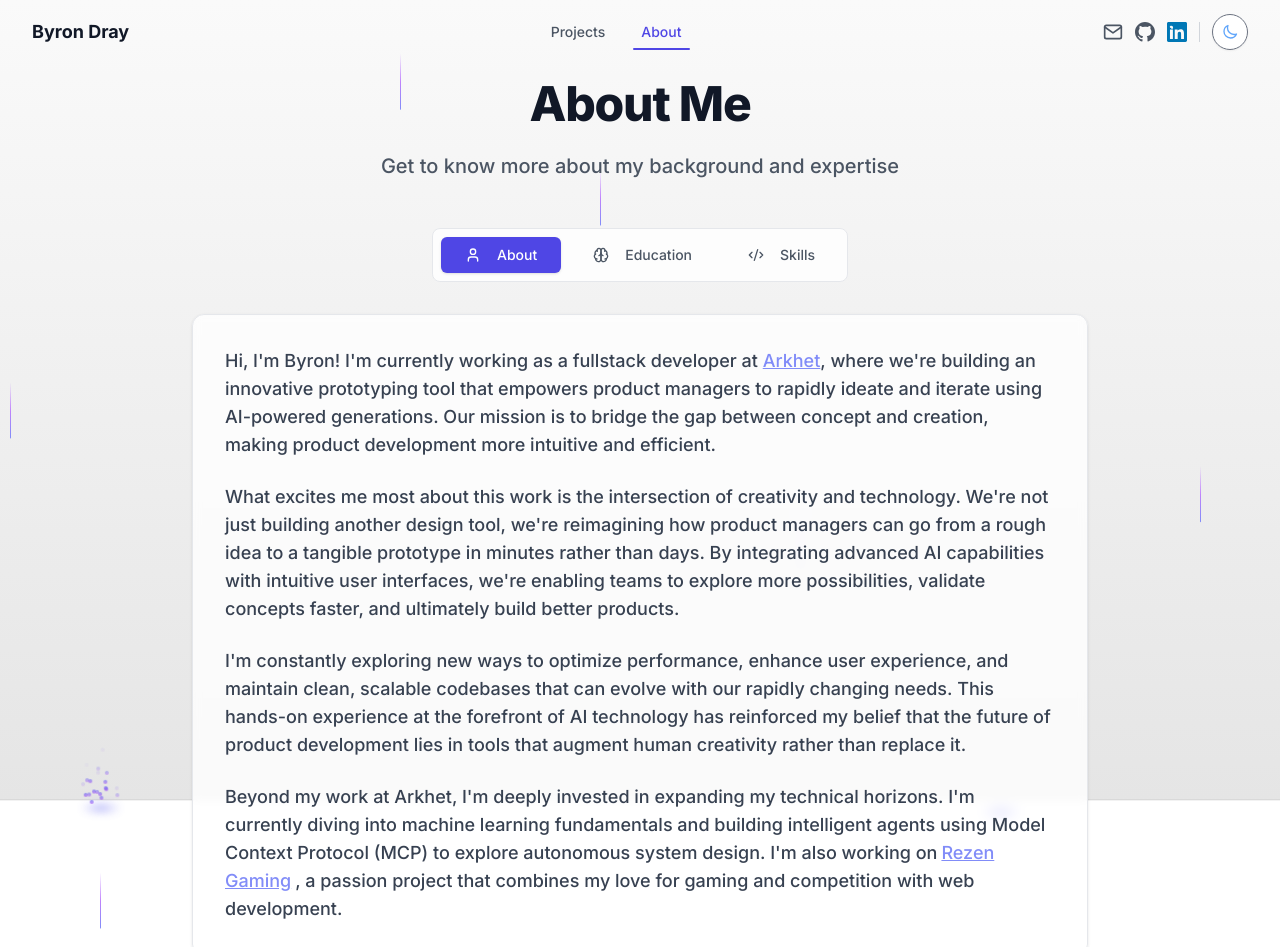
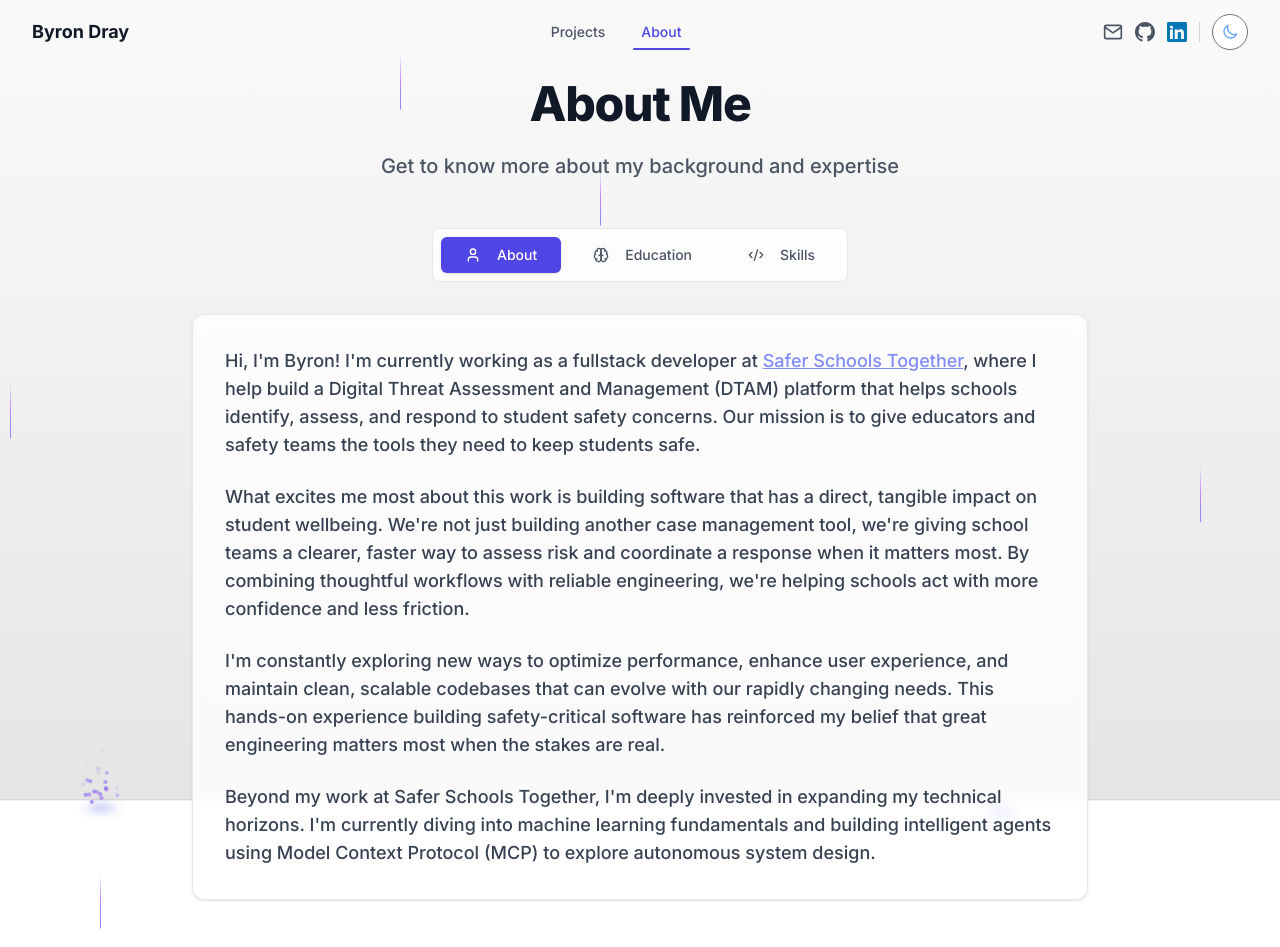
Before and after one commit to byrondray/portfolio, a Next.js app: page /about in a window 1280 px wide. Shown: the top 947 px of the page. Built offline with nearby package versions, Linux system fonts and the light colour scheme.

Commit message:
feat: update AboutTab content to reflect current role and projects at Safer Schools Together

```diff
--- a/src/components/about/AboutTab.tsx
+++ b/src/components/about/AboutTab.tsx
@@ -58,13 +58,13 @@ export const AboutTab = () => {
                                 transition={{ duration: 0.5, delay: 0.1 }}
                             >
                                 Hi, I'm Byron! I'm currently working as a fullstack developer
-                                at <a href="https://arkhet.com" target="_blank" rel="noopener noreferrer"
+                                at <a href="https://saferschoolstogether.com" target="_blank" rel="noopener noreferrer"
                                     className="text-indigo-400 hover:text-indigo-300 underline transition-colors">
-                                    Arkhet</a>, where we're building an innovative prototyping tool
-                                that empowers product managers to rapidly ideate and iterate
-                                using AI-powered generations. Our mission is to bridge the gap
-                                between concept and creation, making product development more
-                                intuitive and efficient.
+                                    Safer Schools Together</a>, where I help build a Digital Threat
+                                Assessment and Management (DTAM) platform that helps schools
+                                identify, assess, and respond to student safety concerns. Our
+                                mission is to give educators and safety teams the tools they need
+                                to keep students safe.
                             </motion.p>
 
                             <motion.p
@@ -73,13 +73,13 @@ export const AboutTab = () => {
                                 animate={{ opacity: 1, y: 0 }}
                                 transition={{ duration: 0.5, delay: 0.2 }}
                             >
-                                What excites me most about this work is the intersection of
-                                creativity and technology. We're not just building another design
-                                tool, we're reimagining how product managers can go from a
-                                rough idea to a tangible prototype in minutes rather than days.
-                                By integrating advanced AI capabilities with intuitive user
-                                interfaces, we're enabling teams to explore more possibilities,
-                                validate concepts faster, and ultimately build better products.
+                                What excites me most about this work is building software that has
+                                a direct, tangible impact on student wellbeing. We're not just
+                                building another case management tool, we're giving school teams a
+                                clearer, faster way to assess risk and coordinate a response when
+                                it matters most. By combining thoughtful workflows with reliable
+                                engineering, we're helping schools act with more confidence and
+                                less friction.
                             </motion.p>
 
                             <motion.p
@@ -90,9 +90,8 @@ export const AboutTab = () => {
                             >
                                 I'm constantly exploring new ways to optimize performance, enhance user experience,
                                 and maintain clean, scalable codebases that can evolve with our rapidly changing needs.
-                                This hands-on experience at the forefront of AI technology has reinforced my belief
-                                that the future of product development lies in tools that augment human creativity
-                                rather than replace it.
+                                This hands-on experience building safety-critical software has reinforced my belief
+                                that great engineering matters most when the stakes are real.
                             </motion.p>
 
                             <motion.p
@@ -101,14 +100,10 @@ export const AboutTab = () => {
                                 animate={{ opacity: 1, y: 0 }}
                                 transition={{ duration: 0.5, delay: 0.4 }}
                             >
-                                Beyond my work at Arkhet, I'm deeply invested in expanding my technical horizons.
-                                I'm currently diving into machine learning fundamentals and building intelligent
-                                agents using Model Context Protocol (MCP) to explore autonomous system design.
-                                I'm also working on
-                                <a href="https://rezengaming.com" target="_blank" rel="noopener noreferrer"
-                                    className="text-indigo-400 hover:text-indigo-300 underline transition-colors mx-1">
-                                    Rezen Gaming</a>, a passion project that combines my love for gaming and competition
-                                with web development.
+                                Beyond my work at Safer Schools Together, I'm deeply invested in expanding my
+                                technical horizons. I'm currently diving into machine learning fundamentals and
+                                building intelligent agents using Model Context Protocol (MCP) to explore
+                                autonomous system design.
                             </motion.p>
                         </div>
                     </CardContent>
```
